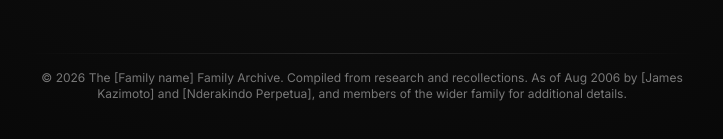
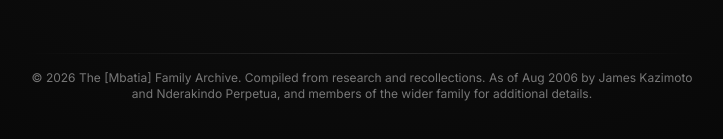
Before and after one commit to Carlaestelle/Clan-Tree, a Next.js app: page / in a window 1280 px wide. Shown: the part 609-748 px from the top of the page, without its empty margins (278-1001 px from the left). Built offline with nearby package versions, Linux system fonts and the light colour scheme; no server answers.

Commit message:
Added data

```diff
--- a/components/Footer.tsx
+++ b/components/Footer.tsx
@@ -1,5 +1,5 @@
-const FAMILY_NAME = "[Family name]";
-const PRIMARY_CONTRIBUTORS = ["[James Kazimoto]", "[Nderakindo Perpetua]"];
+const FAMILY_NAME = "[Mbatia]";
+const PRIMARY_CONTRIBUTORS = ["James Kazimoto", "Nderakindo Perpetua"];
 const ALSO_THANKS = "and members of the wider family for additional details";
 
 export default function Footer() {
```
Also changed, not shown: package.json (+4 -5 lines), 2 other files (tests, documents, lock files or other folders).
